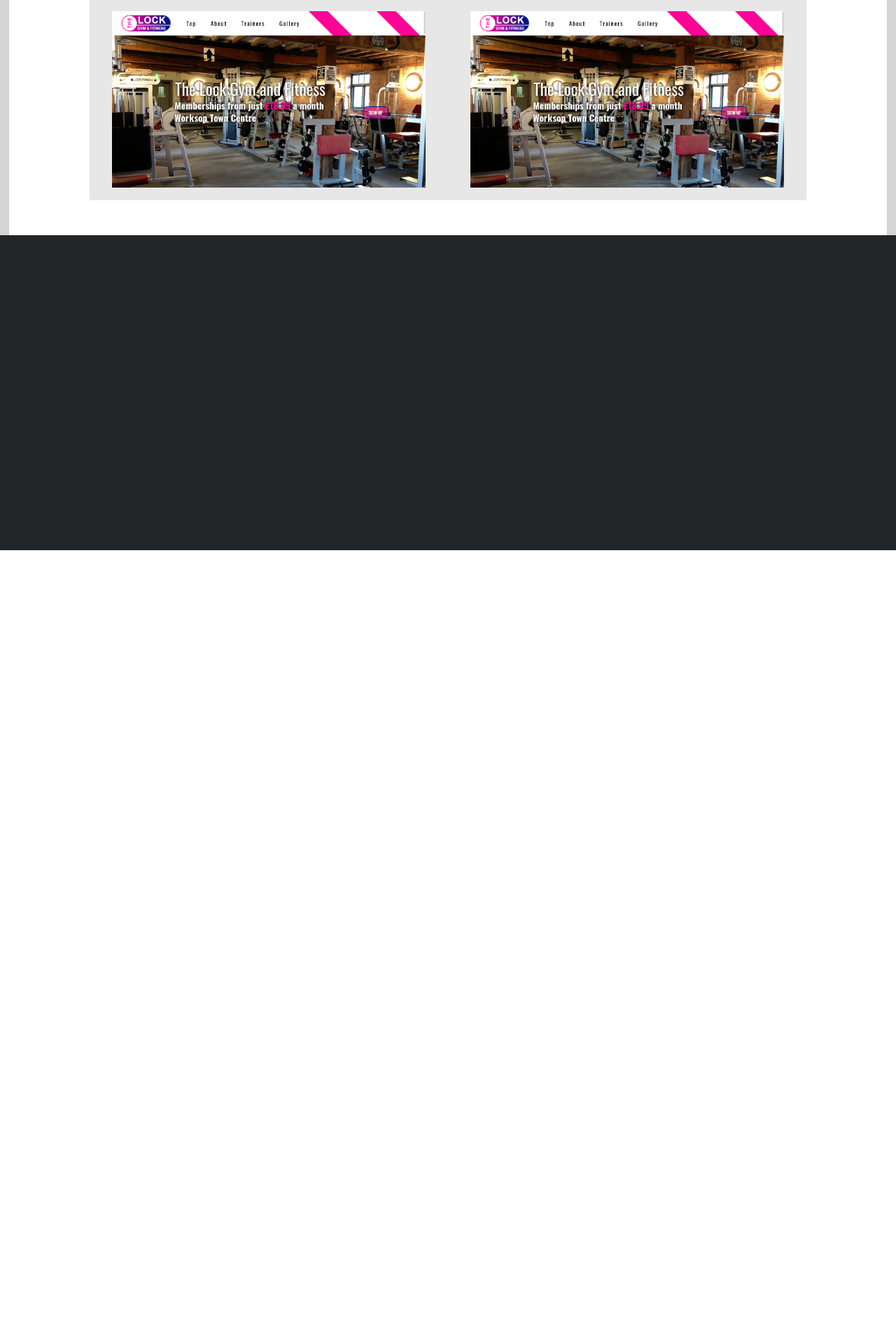
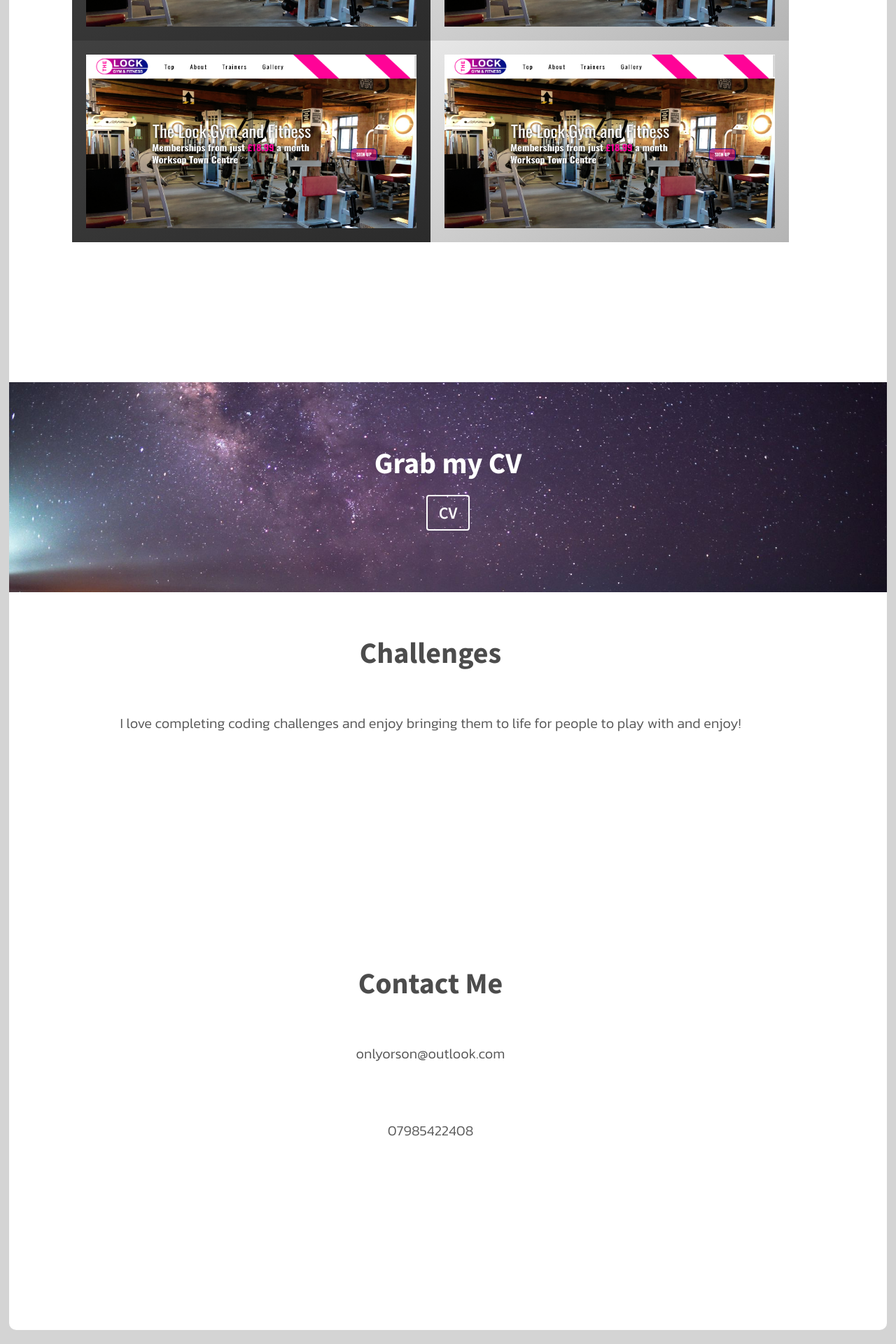
Before and after one commit to David-Orson/Portfolio-2020, a React (Create React App) app: page / in a window 1280 px wide. Shown: the part 2138-4058 px from the top of the page at 70% size. Before the commit the page ends 2924 px from the top, so only its background shows below. Built offline with nearby package versions, Linux system fonts and the light colour scheme; a web font is replaced by a local one.

Commit message:
Basic Layout

```diff
--- a/src/App.css
+++ b/src/App.css
@@ -62,8 +62,9 @@ button {
   padding: 0.5rem 1rem;
   margin: 10px;
   text-decoration: none;
-  background: #0075fc;
-  color: #ffffff;
+  background: none;
+  color: white;
+  border: 2px white solid;
   font-family: "Source Sans Pro", sans-serif;
   font-size: 24px;
   font-weight: 600;
@@ -81,8 +82,9 @@ button {
   padding: 0.5rem 1rem;
   margin: 10px;
   text-decoration: none;
-  background: #0075fc;
-  color: #ffffff;
+  background: none;
+  color: white;
+  border: 2px white solid;
   font-family: "Source Sans Pro", sans-serif;
   font-size: 24px;
   font-weight: 600;
@@ -95,7 +97,9 @@ button {
 
 button:hover,
 button:focus {
-  background: #0053ba;
+  background: none;
+  color: white;
+  border: 2px white solid;
 }
 
 button:active {
@@ -104,7 +108,9 @@ button:active {
 
 .button:hover,
 .button:focus {
-  background: #0053ba;
+  background: none;
+  color: white;
+  border: 2px white solid;
 }
 
 .button:active {
@@ -125,15 +131,6 @@ button:active {
   display: flex;
   justify-content: center;
   align-items: center;
-}
-
-.contact {
-  background-color: #222629;
-  display: flex;
-  flex-direction: column;
-  justify-content: center;
-  align-items: center;
-  padding: 150px 50px 300px 50px;
 }
 
 .badge {
@@ -173,15 +170,6 @@ button:active {
   margin: 0px 50px;
 }
 
-.cv {
-  background-color: #222629;
-  cursor: pointer;
-  padding: 2px;
-}
-
-.cv-image {
-  margin-left: 10px;
-}
 
 @media only screen and (max-width: 1610px) {
   body {
--- /dev/null
+++ b/src/components/CV.js
@@ -0,0 +1,18 @@
+import React from 'react';
+
+import starSky from "../Assets/starsky.jpg";
+
+import "../css/CV.css"
+
+const CV = () => {
+    return (
+    <div className="cv">
+        <div className="cv-main">
+            <h1 className="cv-title">Grab my CV</h1>
+            <button>CV</button>
+        </div>
+    </div>
+    )
+}
+
+export default CV;
--- /dev/null
+++ b/src/components/Challenges.js
@@ -0,0 +1,22 @@
+import React from "react";
+
+import "../css/Challenges.css"
+
+const Challenges = () => {
+  return (
+    <div className="challenges">
+      <div className="challenges-main">
+        <div className="container">
+          <h1 className="projects-title">Challenges</h1>
+          <p className="projects-tagline">
+            <span>
+              I love completing coding challenges and enjoy bringing them to life for people to play with and enjoy!
+            </span>
+          </p>
+        </div>
+      </div>
+    </div>
+  )
+}
+
+export default Challenges;
--- a/src/components/Contact.js
+++ b/src/components/Contact.js
@@ -1,18 +1,26 @@
 import React from "react";
-import cv from "../Assets/CV.png";
+
+import "../css/Contact.css"
 
 const Contact = () => {
   return (
     <div id="cv" className="contact">
-      {/* <h1>My CV</h1>
-      <a className="cv" href="./CV.pdf" target="_blank">
-        <img src={cv} className="cv-image" />
-      </a>
+      <div className="contact-main">
+        <div className="container">
+          <h1 className="projects-title">Contact Me</h1>
+          <p className="projects-tagline">
+            <span>
+              onlyorson@outlook.com
+            </span>
+          </p>
+          <p className="projects-tagline">
+            <span>
+              07985422408
+            </span>
+          </p>
+        </div>
+      </div>
 
-      <h1>07929 343576</h1>
-      <h1>
-        <span className="email">onlyorson@outlook.com</span>
-      </h1> */}
     </div>
   );
 };
--- a/src/components/Projects.js
+++ b/src/components/Projects.js
@@ -32,8 +32,8 @@ const Projects = () => {
     <div id="portfolio" className="projects">
       <div className="projects-main">
         <div className="container">
-          <h1 className="projects-title">Portfolio</h1>
-          <p>
+          <h1 className="projects-title">Projects</h1>
+          <p className="projects-tagline">
             <span>
               These are my favourite projects from this year, take a look around
               and check the code as you please
@@ -42,16 +42,16 @@ const Projects = () => {
         </div>
         <div className="projects-container">
           <div className="project-container">
-            <img src={ProjectLock} className="project" />
+            <img src={ProjectLock} className="project1" />
           </div>
           <div className="project-container">
-            <img src={ProjectLock} className="project"/>
+            <img src={ProjectLock} className="project2"/>
           </div>
           <div className="project-container">
-            <img src={ProjectLock} className="project"/>
+            <img src={ProjectLock} className="project1"/>
           </div>
           <div className="project-container">
-            <img src={ProjectLock} className="project"/>
+            <img src={ProjectLock} className="project2"/>
           </div>
         </div>
       </div>
--- /dev/null
+++ b/src/css/CV.css
@@ -0,0 +1,29 @@
+.cv {
+  height: 300px;
+  display: flex;
+  justify-content: center;
+  background: rgb(212, 212, 212);
+  width: 100%;
+
+}
+
+.cv-main {
+  width: 98%;
+
+  background: url(../Assets//starsky.jpg) center;
+  background-repeat: no-repeat;
+  background-size: cover;
+  background-attachment: fixed;
+
+  display: flex;
+  justify-content: center;
+  align-items: center;
+  flex-direction: column;
+
+
+  overflow: hidden;
+}
+
+.cv-title {
+  color: white;
+}
--- /dev/null
+++ b/src/css/Challenges.css
@@ -0,0 +1,13 @@
+.challenges {
+  display: flex;
+  justify-content: center;
+  background: rgb(212, 212, 212);
+  width: 100%;
+}
+
+.challenges-main {
+  width: 98%;
+  background: white;
+  padding: 50px 100px 200px 50px;
+  text-align: center;
+}
--- /dev/null
+++ b/src/css/Contact.css
@@ -0,0 +1,15 @@
+.contact {
+  display: flex;
+  justify-content: center;
+  background: rgb(212, 212, 212);
+  width: 100%;
+  padding-bottom: 20px;
+}
+
+.contact-main {
+  width: 98%;
+  background: white;
+  padding: 50px 100px 200px 50px;
+  text-align: center;
+  border-radius: 0px 0px 10px 10px;
+}
--- a/src/css/Projects.css
+++ b/src/css/Projects.css
@@ -8,12 +8,16 @@
 .projects-main {
   width: 98%;
   background: white;
-  padding: 50px 100px;
+  padding: 50px 100px 200px 50px;
   text-align: center;
 }
 
 .projects-title {
   padding-bottom: 50px;
+}
+
+.projects-tagline {
+  padding-bottom: 70px;
 }
 
 .projects-container {
@@ -26,20 +30,28 @@
   display: flex;
   justify-content: center;
   align-items: center;
-  flex-direction: column;
 }
 
-.project {
+.project2 {
+  background: linear-gradient(to bottom right, rgb(231, 231, 231), rgb(180, 180, 180));
   width: 512px;
   height: 288px;
-  /* border: 20px solid rgb(231, 231, 231); */
-  border-top: 18px solid rgb(231, 231, 231);
-  border-right: 32px solid rgb(231, 231, 231);
-  border-bottom: 18px solid rgb(231, 231, 231);
-  border-left: 32px solid rgb(231, 231, 231);
-  transition: all linear 0.2s;
+  padding: 20px;
+  transition: all linear 0.3s;
 }
 
-.project:hover {
-  border: 0px solid rgb(231, 231, 231);
+.project1 {
+  background: linear-gradient(to bottom right, rgb(65, 65, 65), rgb(43, 43, 43));
+  width: 512px;
+  height: 288px;
+  padding: 20px;
+  transition: all linear 0.3s;
 }
+
+.project1:hover {
+  padding: 12px;
+}
+
+.project2:hover {
+  padding: 12px;
+}
--- a/src/pages/Home.js
+++ b/src/pages/Home.js
@@ -3,7 +3,10 @@ import Hero from "../components/Hero";
 import About from "../components/About";
 import Skills from "../components/Skills";
 import Projects from "../components/Projects";
+import CV from "../components/CV";
+import Challenges from "../components/Challenges";
 import Contact from "../components/Contact";
+
 
 const Home = () => {
   return (
@@ -12,6 +15,8 @@ const Home = () => {
       <About />
       <Skills />
       <Projects />
+      <CV />
+      <Challenges />
       <Contact />
     </div>
   );
```
